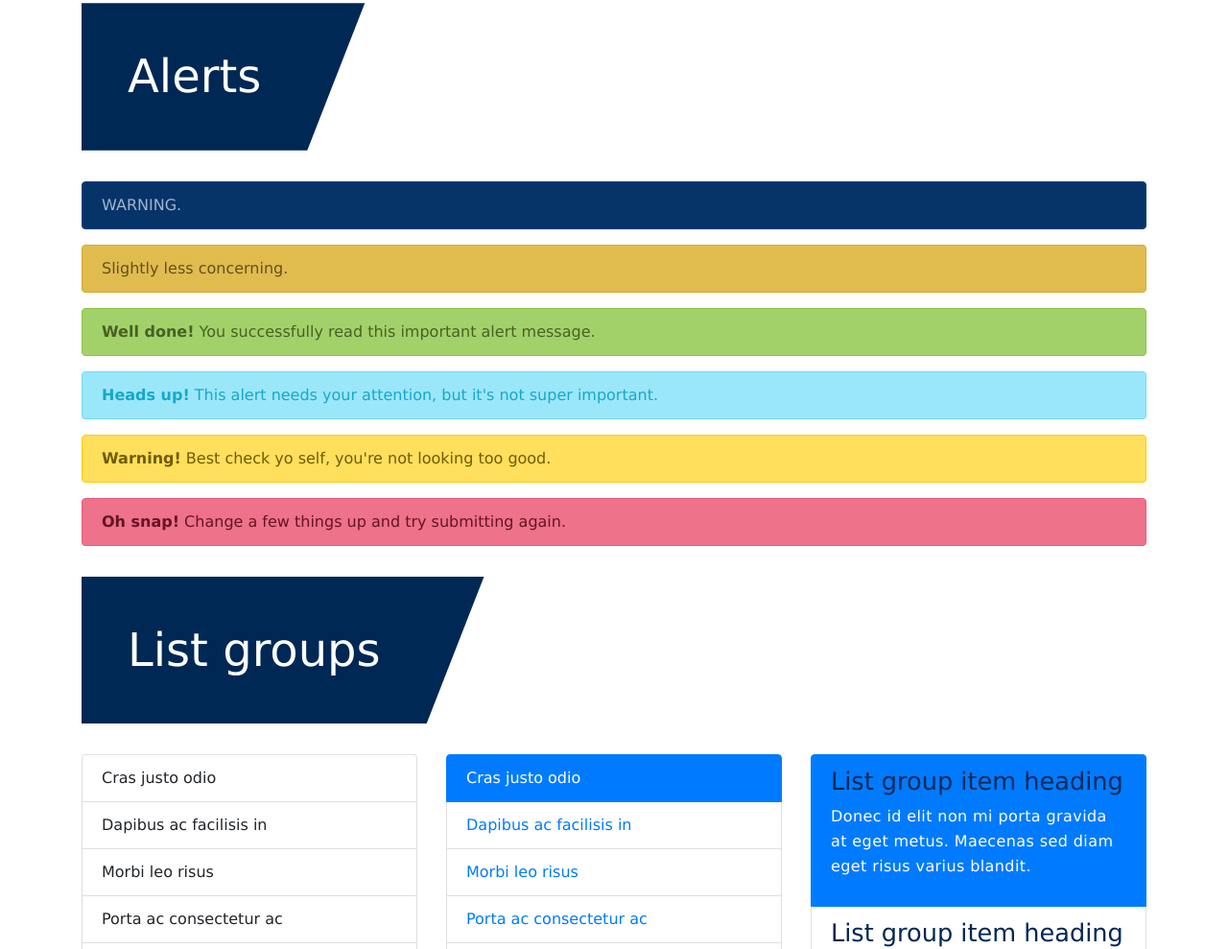
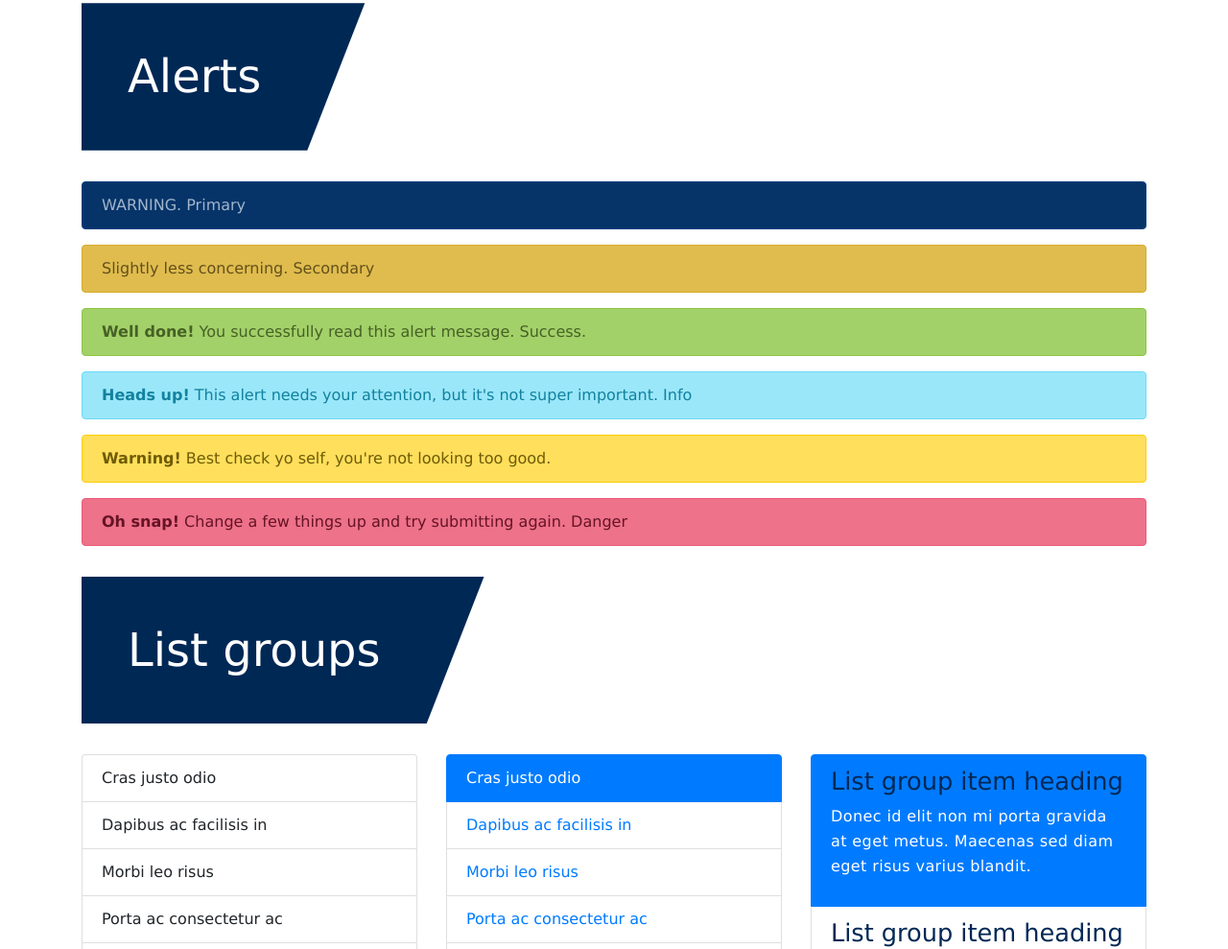
Before and after one commit to ucdavis/ucdavis-bootstrap-theme, a plain HTML site: page index.html in a window 1280 px wide. Shown: the part 7890-8879 px from the top of the page at 96% size. Drawn offline with nearby package versions, Linux system fonts and the light colour scheme.

Commit message:
darken info text

```diff
--- a/index.html
+++ b/index.html
@@ -463,22 +463,22 @@ Maecenas sed diam eget risus varius blandit sit amet non magna. Donec id elit no
         <h1>Alerts</h1>
       </div>
       <div class="alert alert-primary">
-        WARNING.
+        WARNING. Primary
       </div>
       <div class="alert alert-secondary">
-        Slightly less concerning.
+        Slightly less concerning. Secondary
       </div>
       <div class="alert alert-success">
-        <strong>Well done!</strong> You successfully read this important alert message.
+        <strong>Well done!</strong> You successfully read this alert message. Success.
       </div>
       <div class="alert alert-info">
-        <strong>Heads up!</strong> This alert needs your attention, but it's not super important.
+        <strong>Heads up!</strong> This alert needs your attention, but it's not super important. Info
       </div>
       <div class="alert alert-warning">
         <strong>Warning!</strong> Best check yo self, you're not looking too good.
       </div>
       <div class="alert alert-danger">
-        <strong>Oh snap!</strong> Change a few things up and try submitting again.
+        <strong>Oh snap!</strong> Change a few things up and try submitting again. Danger
       </div>
 
       <div class="page-header">
--- a/sass/_alerts.scss
+++ b/sass/_alerts.scss
@@ -18,7 +18,7 @@ $danger-alert: desaturate(lighten($unitrans-red, 30%), 10%);
 .alert-info {
     background-color: $info-alert;
     border-color: darken($info-alert, 10%);
-    color: darken(desaturate($color: $info-alert, $amount: 10%), 35%);
+    color: darken(desaturate($color: $info-alert, $amount: 10%), 45%);
 }
 .alert-success {
     background-color: $success-alert;
```
Also changed, not shown: demo.css, ucdavis.css.
